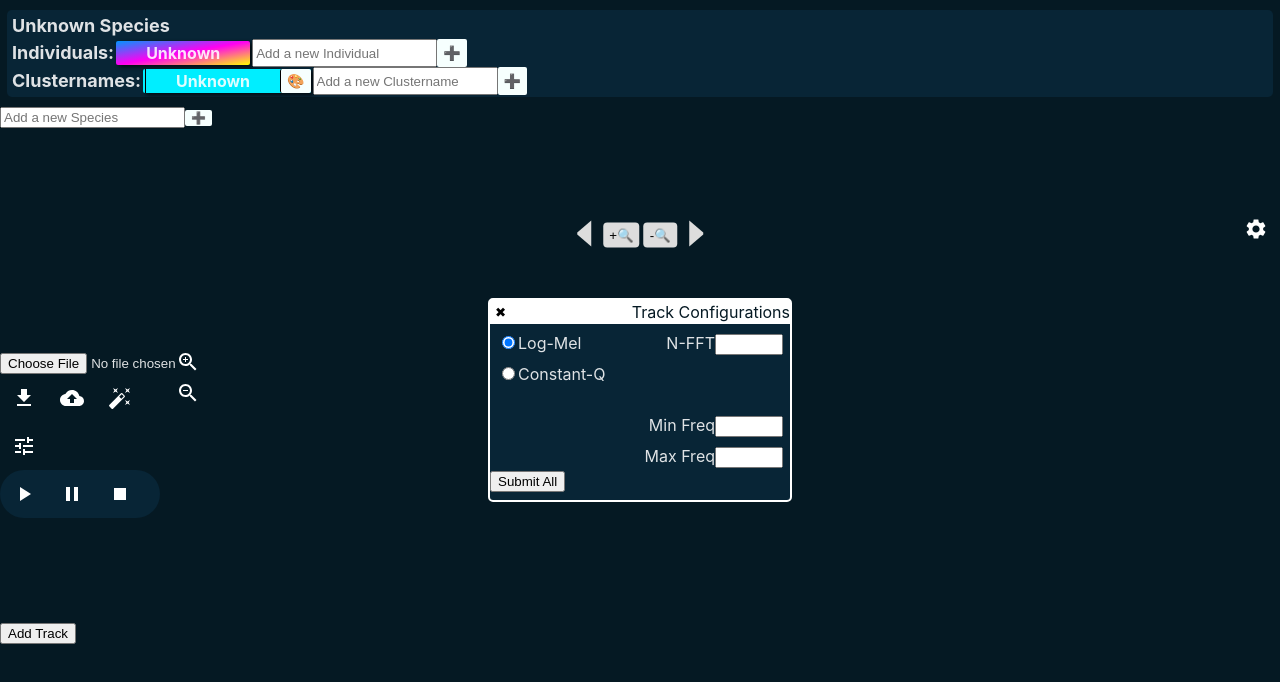
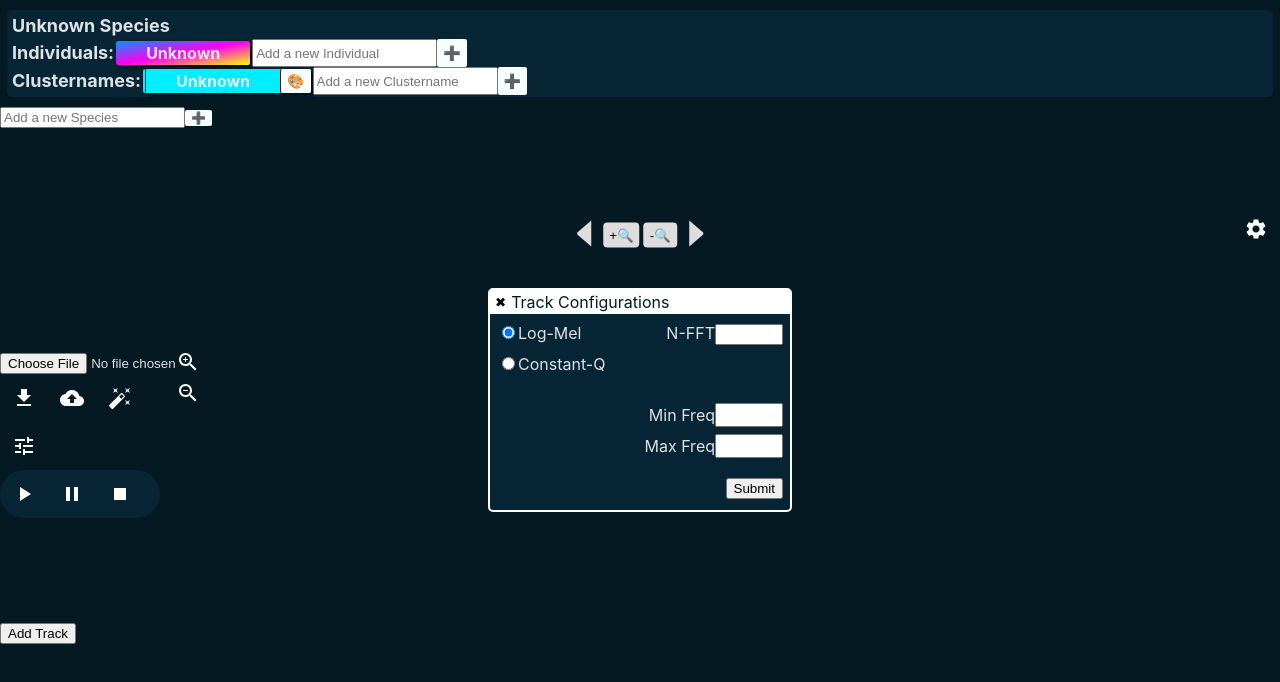
Before and after one commit to nccratliri-ml-wp/vocal-annotation-frontend, a React (Vite) app: page / in a window 1280 px wide. Both pictures are taken after a click on the button 24 px from the left and 446 px from the top of the page. Shown: the top 682 px of the page. Built offline with nearby package versions, Linux system fonts and the light colour scheme.

Commit message:
Small change to the local Config window. Moved click event handlers from the Icons to the button parents

```diff
--- a/src/App.jsx
+++ b/src/App.jsx
@@ -340,9 +340,9 @@ function App() {
             >
             </div>
             <div id='open-global-config-btn'>
-                    <IconButton onClick={ () => setShowGlobalConfigWindow(true)}>
-                        <SettingsIcon style={iconStyle} />
-                    </IconButton>
+                <IconButton onClick={ () => setShowGlobalConfigWindow(true)}>
+                    <SettingsIcon style={iconStyle} />
+                </IconButton>
             </div>
             <div
                 id='all-tracks'
--- a/src/Export.jsx
+++ b/src/Export.jsx
@@ -31,8 +31,8 @@ function Export( { labels, audioFileName } ){
 
     return (
         <Tooltip title="Download Annotations">
-            <IconButton>
-                <DownloadIcon style={iconStyle} onClick={exportCSV}/>
+            <IconButton onClick={exportCSV}>
+                <DownloadIcon style={iconStyle}/>
             </IconButton>
         </Tooltip>
     )
--- a/src/Parameters.jsx
+++ b/src/Parameters.jsx
@@ -86,7 +86,7 @@ function Parameters(
                     <p className='window-header'>Track Configurations</p>
                 </div>
 
-                <div>
+                <div className={'local-config-window-label'}>
                     <label>
                         <input
                             type="radio"
@@ -112,7 +112,7 @@ function Parameters(
                     )}
                 </div>
 
-                <div>
+                <div className={'local-config-window-label'}>
                     <label>
                         <input
                             type="radio"
@@ -139,7 +139,7 @@ function Parameters(
                 </div>
 
                 <div className='frequencies-labels-container'>
-                    <label>
+                    <label className={'local-config-window-label'}>
                         Min Freq
                         <input
                             type="number"
@@ -151,7 +151,7 @@ function Parameters(
                             onPaste={(event) => event.preventDefault()}
                         />
                     </label>
-                    <label>
+                    <label className={'local-config-window-label'}>
                         Max Freq
                         <input
                             type="number"
@@ -165,7 +165,10 @@ function Parameters(
                     </label>
                 </div>
 
-                <button onClick={handleSubmit}>Submit All</button>
+                <div className={'local-config-window-label'}>
+                    <div></div>
+                    <button onClick={handleSubmit}>Submit</button>
+                </div>
 
             </div>
         }
--- a/src/ScalableSpec.jsx
+++ b/src/ScalableSpec.jsx
@@ -1829,37 +1829,37 @@ function ScalableSpec(
                                 labels={labels}
                             />
                             <Tooltip title="Submit Annotations">
-                                <IconButton>
-                                    <BackupIcon style={iconStyle} onClick={submitAnnotations}/>
+                                <IconButton onClick={submitAnnotations}>
+                                    <BackupIcon style={iconStyle}/>
                                 </IconButton>
                             </Tooltip>
                             <Tooltip title="Call WhisperSeg">
-                                <IconButton>
-                                    <AutoFixHighIcon style={iconStyle} onClick={callWhisperSeg}/>
+                                <IconButton onClick={callWhisperSeg}>
+                                    <AutoFixHighIcon style={iconStyle}/>
                                 </IconButton>
                             </Tooltip>
                             <Tooltip title="Change Track Parameters">
                                 <IconButton onClick={ () => setShowLocalConfigWindow(true)}>
-                                    <TuneIcon style={iconStyle} />
+                                    <TuneIcon style={iconStyle}/>
                                 </IconButton>
                             </Tooltip>
                             {id !== 'track_1' &&
                                 <Tooltip title="Delete Track">
-                                    <IconButton>
-                                        <DeleteIcon style={iconStyle} onClick={handleRemoveTrack}/>
+                                    <IconButton onClick={handleRemoveTrack}>
+                                        <DeleteIcon style={iconStyle}/>
                                     </IconButton>
                                 </Tooltip>
                             }
                         </div>
                         <div className='audio-controls'>
-                            <IconButton>
-                                <PlayArrowIcon style={iconStyle} onClick={getAudio}/>
+                            <IconButton onClick={getAudio}>
+                                <PlayArrowIcon style={iconStyle}/>
                             </IconButton>
-                            <IconButton>
-                                <PauseIcon style={iconStyle} onClick={pauseAudio}/>
+                            <IconButton onClick={pauseAudio}>
+                                <PauseIcon style={iconStyle}/>
                             </IconButton>
-                            <IconButton>
-                                <StopIcon style={iconStyle} onClick={stopAudio}/>
+                            <IconButton onClick={stopAudio}>
+                                <StopIcon style={iconStyle}/>
                             </IconButton>
                         </div>
                         <Parameters
@@ -1880,11 +1880,11 @@ function ScalableSpec(
                     </div>
                     <div className='waveform-buttons-frequencies-canvas-container'>
                         <div className='waveform-buttons'>
-                            <IconButton style={iconBtnStyle}>
-                                <ZoomInIcon style={iconStyle} onClick={waveformZoomIn}/>
+                            <IconButton style={iconBtnStyle} onClick={waveformZoomIn}>
+                                <ZoomInIcon style={iconStyle}/>
                             </IconButton>
-                            <IconButton style={iconBtnStyle}>
-                                <ZoomOutIcon style={iconStyle} onClick={waveformZoomOut}/>
+                            <IconButton style={iconBtnStyle} onClick={waveformZoomOut}>
+                                <ZoomOutIcon style={iconStyle}/>
                             </IconButton>
                         </div>
                         <canvas
--- a/src/index.css
+++ b/src/index.css
@@ -282,7 +282,6 @@ html, body {
 
 #global-config-default-values-btn{
   max-height: 20px;
-
 }
 
 #global-config-submit-btn{
@@ -301,27 +300,23 @@ html, body {
   transform: translate(-50%, -50%);
   z-index: 3;
   width: 300px;
-  height: 200px;
+  height: 220px;
   border: 2px solid #ffffff;
   border-radius: 5px;
   background: #082536;
 }
 
-.local-parameters-config-panel > div{
+.local-config-window-label{
   display: flex;
   justify-content: space-between;
-
+  margin: 7px 7px 0;
 }
 
 .frequencies-labels-container{
   display: flex;
   flex-direction: column;
   align-items: flex-end;
-  margin: 20px 0 0 0;
-}
-
-.local-parameters-config-panel > div > label{
-  margin: 7px 7px 0;
+  margin: 20px 0 20px 0;
 }
 
 .local-parameters-config-panel > div > label > input{
```
